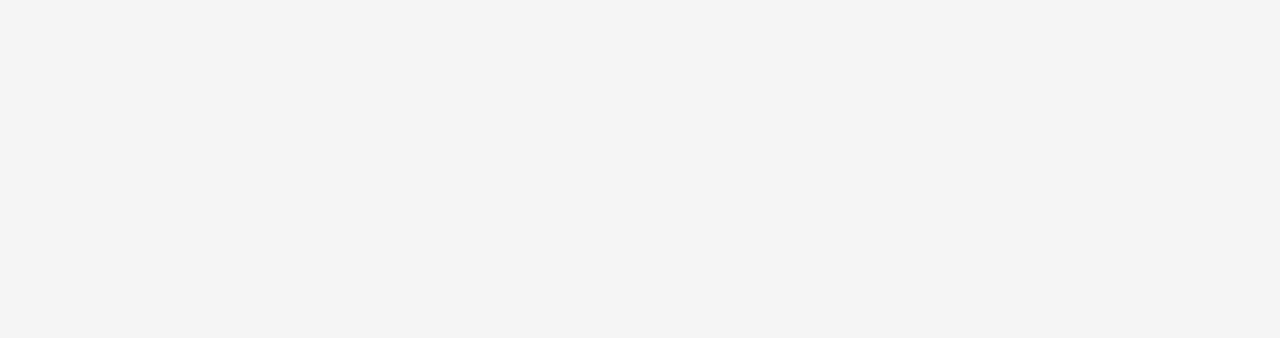
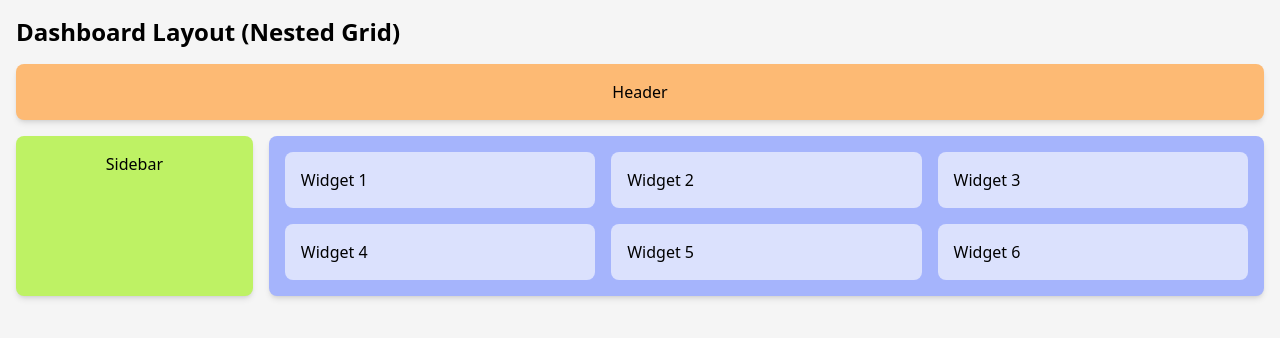
Before and after one commit to vikashdubey-g/grid-system, a React (Vite) app: page /grid-system/day-three in a window 1280 px wide. Before the commit this address had no page. Shown: the top 338 px of the page. Built offline with nearby package versions, Linux system fonts and the light colour scheme.

Commit message:
feat: day three task added

```diff
--- a/src/App.jsx
+++ b/src/App.jsx
@@ -3,6 +3,7 @@ import Home from './pages/Home'
 import CardPractice from './pages/CardPractice'
 import DayOne from './pages/gpt/DayOne'
 import DayTwo from './pages/gpt/DayTwo'
+import DayThree from './pages/gpt/DayThree'
 
 function App() {
   return (
@@ -13,6 +14,7 @@ function App() {
           <Route exact path="/card-practice" element={<CardPractice />} />
           <Route exact path="/day-one" element={<DayOne />} />
           <Route exact path="/day-two" element={<DayTwo />} />
+          <Route exact path="/day-three" element={<DayThree />} />
         </Routes>
       </BrowserRouter>
     </>
--- /dev/null
+++ b/src/pages/gpt/DayThree.jsx
@@ -0,0 +1,36 @@
+const DayThree = () => {
+  return (
+    <div className="p-4">
+      <h1 className="text-base sm:text-lg md:text-xl lg:text-2xl font-bold mb-4">
+        Dashboard Layout (Nested Grid)
+      </h1>
+
+      {/* Outer Grid */}
+      <div className="grid grid-cols-2 md:grid-cols-10 gap-4">
+        {/* Header */}
+        <header className="bg-orange-300 p-4 text-center col-span-2 md:col-span-10 rounded-lg shadow-md">
+          Header
+        </header>
+
+        {/* Sidebar */}
+        <aside className="bg-lime-300 p-4 text-center hidden md:block md:col-span-2 rounded-lg shadow-md">
+          Sidebar
+        </aside>
+
+        {/* Main Content with Nested Grid */}
+        <main className="bg-indigo-300 p-4 col-span-2 md:col-span-8 rounded-lg shadow-md">
+          <div className="grid grid-cols-1 sm:grid-cols-2 lg:grid-cols-3 gap-4">
+            <div className="bg-white/60 p-4 rounded-lg">Widget 1</div>
+            <div className="bg-white/60 p-4 rounded-lg">Widget 2</div>
+            <div className="bg-white/60 p-4 rounded-lg">Widget 3</div>
+            <div className="bg-white/60 p-4 rounded-lg">Widget 4</div>
+            <div className="bg-white/60 p-4 rounded-lg">Widget 5</div>
+            <div className="bg-white/60 p-4 rounded-lg">Widget 6</div>
+          </div>
+        </main>
+      </div>
+    </div>
+  )
+}
+
+export default DayThree
```
